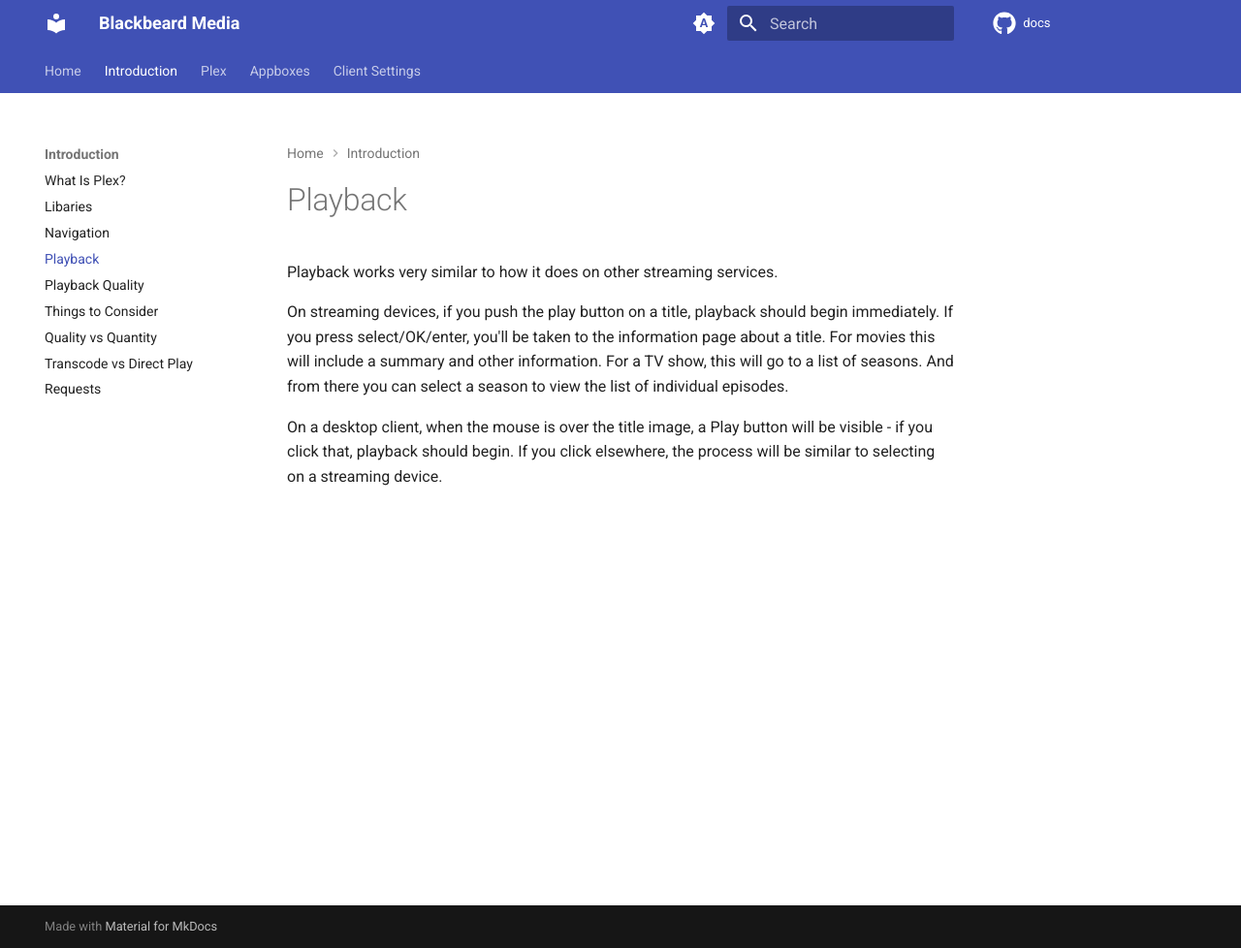
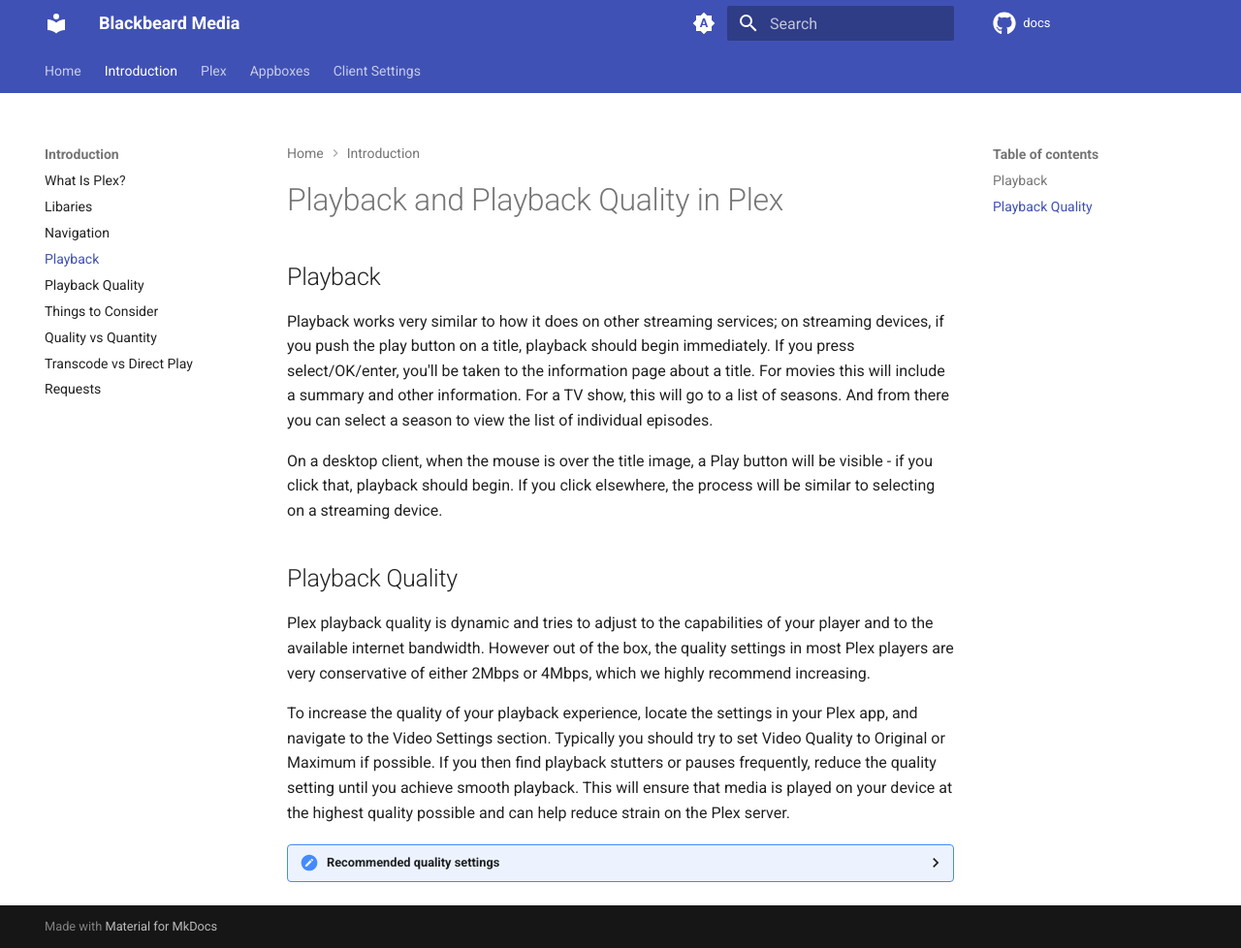
Before and after one commit to neomedia6989/docs-2, an MkDocs documentation site: the page built from docs/introduction/playback.md, in a window 1280 px wide and 978 px high. Shown: the whole window at 97% size. Built offline with MkDocs 1.6.1 and Material for MkDocs 9.7.7, drawn with Linux system fonts in a browser that asks for light colours; comment, search, counter and statistics services are not loaded; some of the changed text lies outside the part shown.

Commit message:
Update playback.md

```diff
--- a/docs/introduction/playback.md
+++ b/docs/introduction/playback.md
@@ -1,7 +1,47 @@
-# Playback
+# Playback and Playback Quality in Plex
 
-Playback works very similar to how it does on other streaming services.
+## Playback
 
-On streaming devices, if you push the play button on a title, playback should begin immediately. If you press select/OK/enter, you'll be taken to the information page about a title. For movies this will include a summary and other information. For a TV show, this will go to a list of seasons. And from there you can select a season to view the list of individual episodes.
+Playback works very similar to how it does on other streaming services; on streaming devices, if you push the play button on a title, playback should begin immediately. If you press select/OK/enter, you'll be taken to the information page about a title. For movies this will include a summary and other information. For a TV show, this will go to a list of seasons. And from there you can select a season to view the list of individual episodes.
 
 On a desktop client, when the mouse is over the title image, a Play button will be visible - if you click that, playback should begin. If you click elsewhere, the process will be similar to selecting on a streaming device.
+
+## Playback Quality
+
+Plex playback quality is dynamic and tries to adjust to the capabilities of your player and to the available internet bandwidth. However out of the box, the quality settings in most Plex players are very conservative of either 2Mbps or 4Mbps, which we highly recommend increasing.
+
+To increase the quality of your playback experience, locate the settings in your Plex app, and navigate to the Video Settings section. Typically you should try to set Video Quality to Original or Maximum if possible. If you then find playback stutters or pauses frequently, reduce the quality setting until you achieve smooth playback. This will ensure that media is played on your device at the highest quality possible and can help reduce strain on the Plex server.
+
+ <details>
+  <summary>Recommended quality settings</summary>
+  <br />
+By default, Plex's out-of-the-box quality settings limit the bandwidth to 8Mbps, which means that many files will have to be transcoded to meet this limit. However, this can result in decreased video quality and increased server load. The good news is that adjusting the quality settings for your specific client can lead to optimum playback without unnecessary transcoding. To do this, simply select your client below and follow the recommended settings for the best possible playback experience:<br />
+<div class="grid cards" markdown>
+
+- :simple-amazonfiretv: __Amazon FireTV__
+
+- :simple-android: __Android TV__
+
+- :simple-apple: __AppleTV__
+
+- :simple-kodi: __Kodi__
+
+- :simple-lg: __LG / WebOS__
+
+- :material-plex: Plex Media Player__
+
+- :material-plex: __Plex Web Player__
+
+- :simple-roku: __Roku__
+
+- :simple-xbox: __Xbox__
+
+- :simple-android: __Android Devices__
+
+- :simple-ios: __Apple Devices__
+
+</div>
+
+<br />
+By adjusting these settings, you can ensure that your media is streamed in the best possible quality without causing unnecessary server strain.
+  </details>
```
